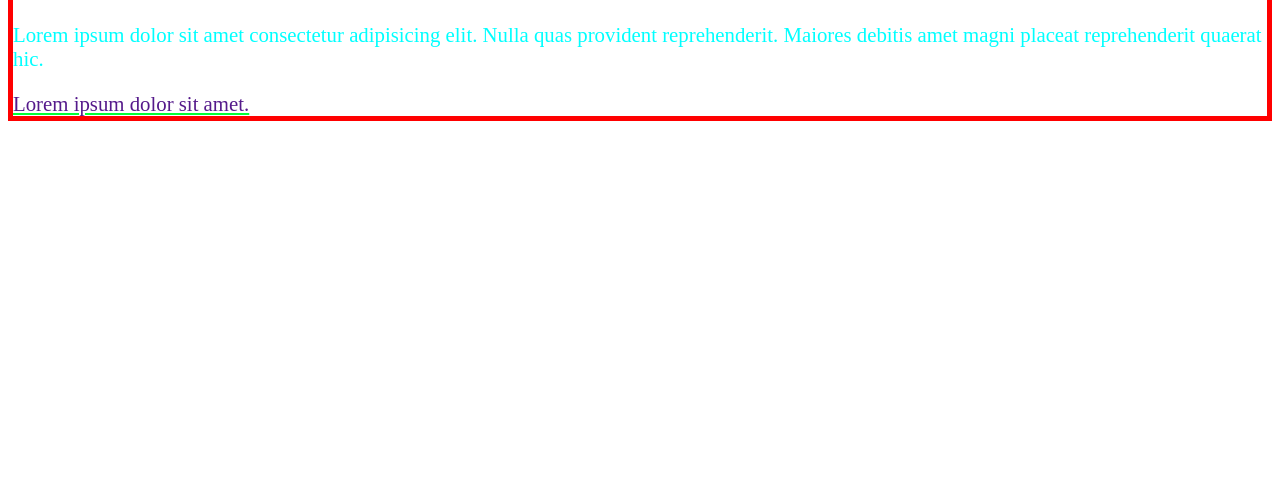
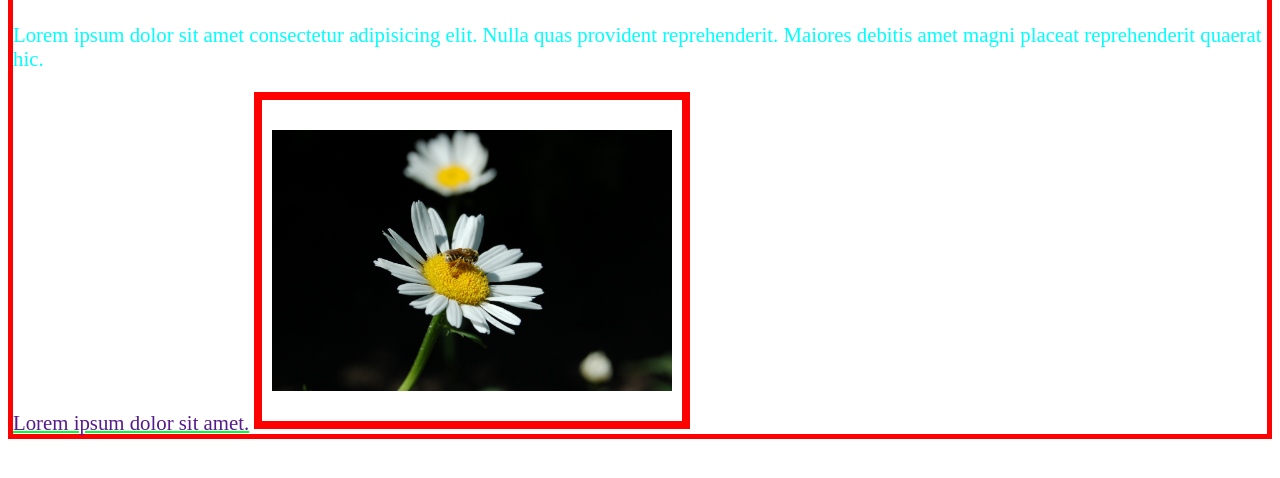
Before and after one commit to NataliiaBreus/HTML_lesson3, a plain HTML site: page index.html in a window 1280 px wide. Shown: the part 78-556 px from the top of the page. Drawn offline with Linux system fonts and the light colour scheme.

Commit message:
commit two

```diff
--- a/assets/css/styles.css
+++ b/assets/css/styles.css
@@ -12,3 +12,9 @@
 .page-link{
     text-decoration-color: rgb(0, 255, 55);
 }
+.img{
+    border: 8px solid red;
+    width: 400px;
+    padding: 30px 10px;
+
+}
--- a/index.html
+++ b/index.html
@@ -11,8 +11,11 @@
     <article class="main-article">
         <h1 class="article-header">Heading</h1>
         <p class="article-content">Lorem ipsum dolor sit amet consectetur adipisicing elit. Nulla quas provident reprehenderit. Maiores debitis amet magni placeat reprehenderit quaerat hic.</p>
+
         <a href="" class="page-link">Lorem ipsum dolor sit amet.</a>
+        <img class="img" src="./assets/images/picture1.jpg" alt="Picture1">
     </article>
+
 
 </body>
 </html>
```
Also changed, not shown: assets/images/picture1.jpg (added), 1 other file.
